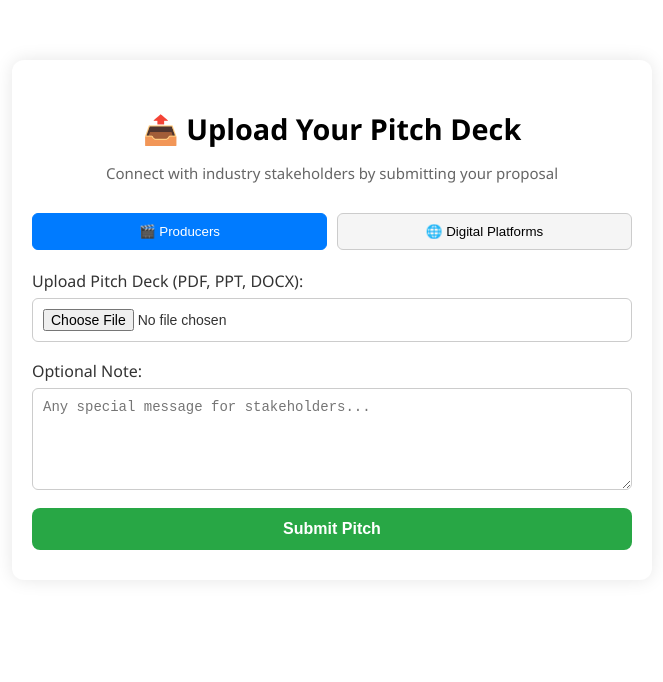
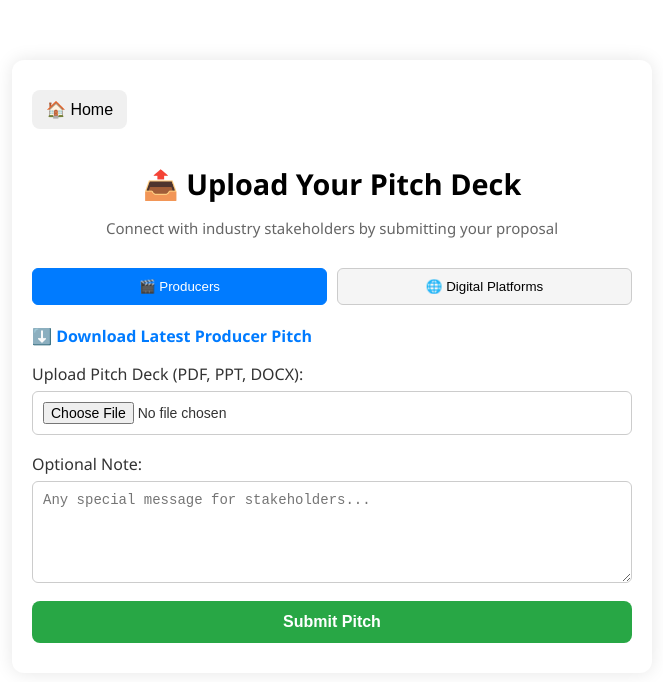
Before and after one commit to Pranay-Erra/MeProWeblite, a React (Create React App) app in the folder ui/: page /pitch-upload in a window 1280 px wide. Shown: the top 682 px of the page, without its empty margins (308-971 px from the left). Built offline with nearby package versions, Linux system fonts and the light colour scheme.

Commit message:
home and download options added

```diff
--- a/ui/src/Pitching/PitchUploadPage.css
+++ b/ui/src/Pitching/PitchUploadPage.css
@@ -105,3 +105,27 @@
     font-size: 1.5rem;
   }
 }
+
+.home-btn {
+  background-color: #f0f0f0;
+  border: none;
+  padding: 10px 14px;
+  font-size: 1rem;
+  border-radius: 8px;
+  cursor: pointer;
+  margin-bottom: 1rem;
+}
+
+.download-link {
+  margin: 1rem 0;
+}
+
+.download-link a {
+  color: #007bff;
+  text-decoration: none;
+  font-weight: bold;
+}
+
+.download-link a:hover {
+  text-decoration: underline;
+}
--- a/ui/src/Pitching/PitchUploadPage.js
+++ b/ui/src/Pitching/PitchUploadPage.js
@@ -1,4 +1,5 @@
 import React, { useState } from 'react';
+import { useNavigate } from 'react-router-dom';
 import './PitchUploadPage.css';
 
 const PitchUploadPage = () => {
@@ -6,43 +7,15 @@ const PitchUploadPage = () => {
   const [file, setFile] = useState(null);
   const [note, setNote] = useState('');
   const [uploadStatus, setUploadStatus] = useState('');
+  const navigate = useNavigate();
 
   const handleCategoryChange = (category) => {
     setSelectedCategory(category);
     setFile(null);
     setNote('');
+    setUploadStatus('');
   };
 
-  // const handleSubmit = async (e) => {
-  //   e.preventDefault();
-
-  //   if (!file) {
-  //     alert('Please upload a file');
-  //     return;
-  //   }
-
-  //   const formData = new FormData();
-  //   formData.append('file', file);
-  //   formData.append('note', note);
-  //   formData.append('category', selectedCategory);
-
-  //   try {
-  //     const res = await fetch('http://localhost:5000/upload', {
-  //       method: 'POST',
-  //       body: formData,
-  //     });
-
-  //     const data = await res.json();
-
-  //     if (res.ok) {
-  //       setUploadStatus(`✅ Pitch uploaded successfully! URL: ${data.url}`);
-  //     } else {
-  //       setUploadStatus(`❌ Upload failed: ${data.error}`);
-  //     }
-  //   } catch (err) {
-  //     setUploadStatus('❌ Upload error. Please try again.');
-  //   }
-  // };
   const handleSubmit = async (e) => {
     e.preventDefault();
 
@@ -74,9 +47,11 @@ const PitchUploadPage = () => {
     }
   };
 
-
   return (
     <div className="pitch-upload-container">
+      {/* Home button */}
+      <button className="home-btn" onClick={() => navigate('/')}>🏠 Home</button>
+
       <h1>📤 Upload Your Pitch Deck</h1>
       <p className="subtitle">Connect with industry stakeholders by submitting your proposal</p>
 
@@ -94,6 +69,18 @@ const PitchUploadPage = () => {
           🌐 Digital Platforms
         </button>
       </div>
+
+      {selectedCategory === 'Producers' && (
+        <div className="download-link">
+          <a
+            id="producer-download"
+            href="https://example.com/latest-producer-pitch.pdf"
+            download
+          >
+            ⬇️ Download Latest Producer Pitch
+          </a>
+        </div>
+      )}
 
       <form className="upload-form" onSubmit={handleSubmit}>
         <label>
```
